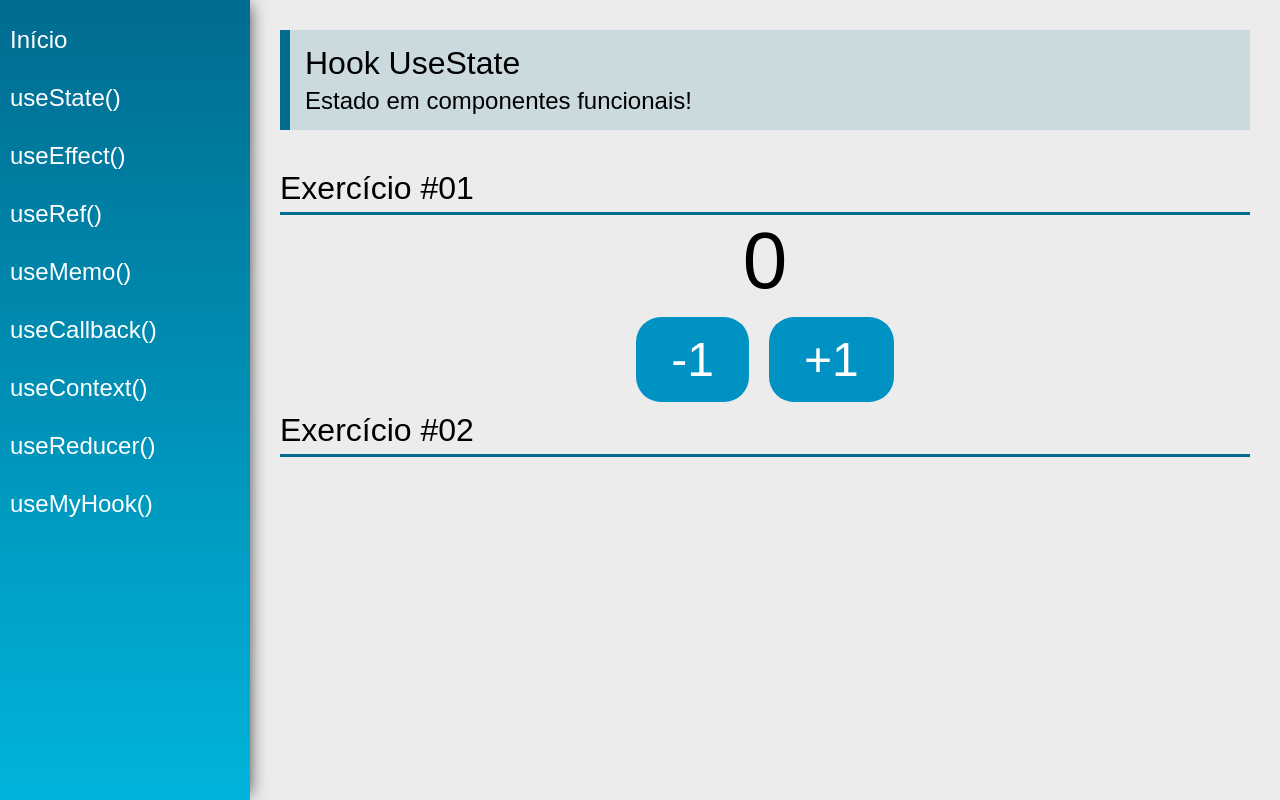
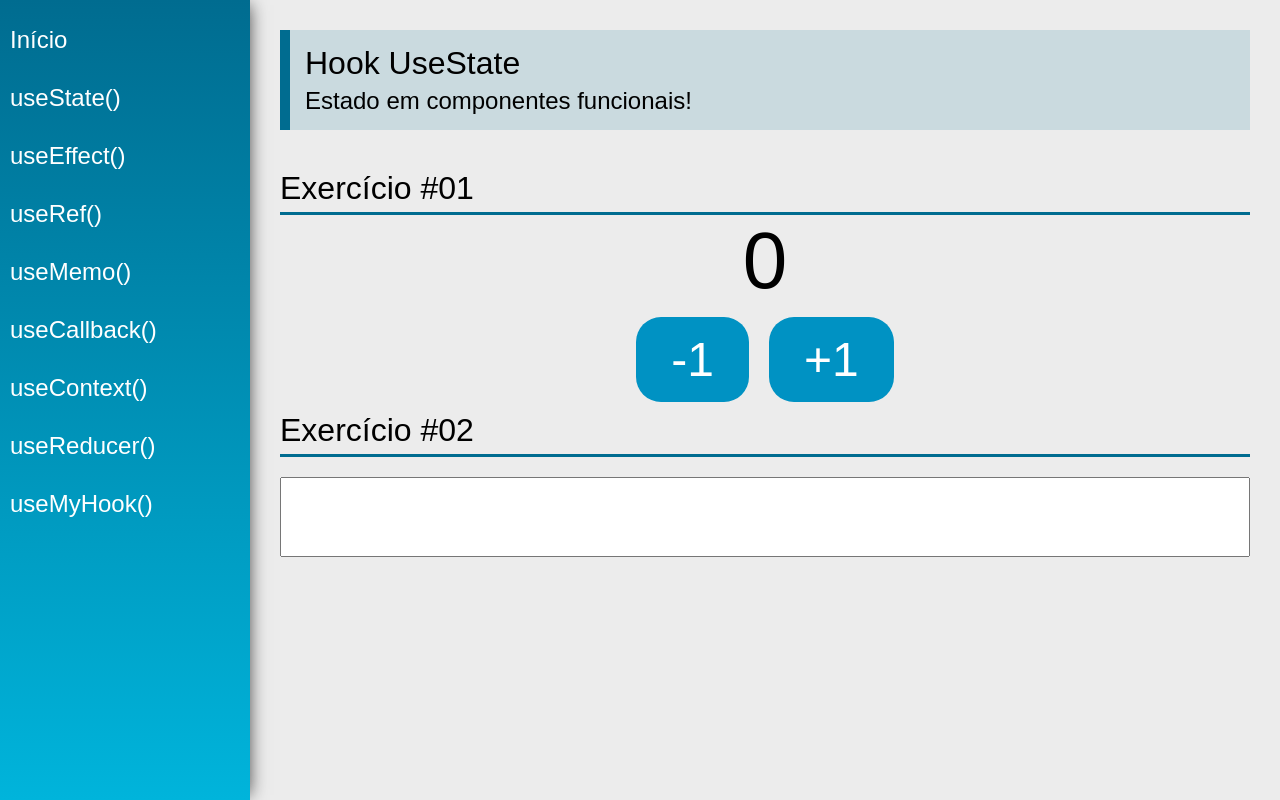
Before and after one commit to juniorlourenco/reacthooks, a React (Create React App) app: page /useState in a window 1280 px wide. Built offline with nearby package versions, Linux system fonts and the light colour scheme.

Commit message:
useState

```diff
--- a/src/views/examples/UseState.jsx
+++ b/src/views/examples/UseState.jsx
@@ -3,6 +3,7 @@
 import SectionTitle from '../../components/layout/SectionTitle';
 const UseState = (props) => {
     const [count, setCount] = useState(0)
+    const [name, setName] = useState("")
 
     return (
         <div className="UseState">
@@ -22,6 +23,8 @@
 
             </div>
             <SectionTitle title="Exercício #02"/>
+            <input type="text" className="input"
+                value={name} onChange={e=> setName(e.target.value)}/>
         </div>
     )
 }
```
